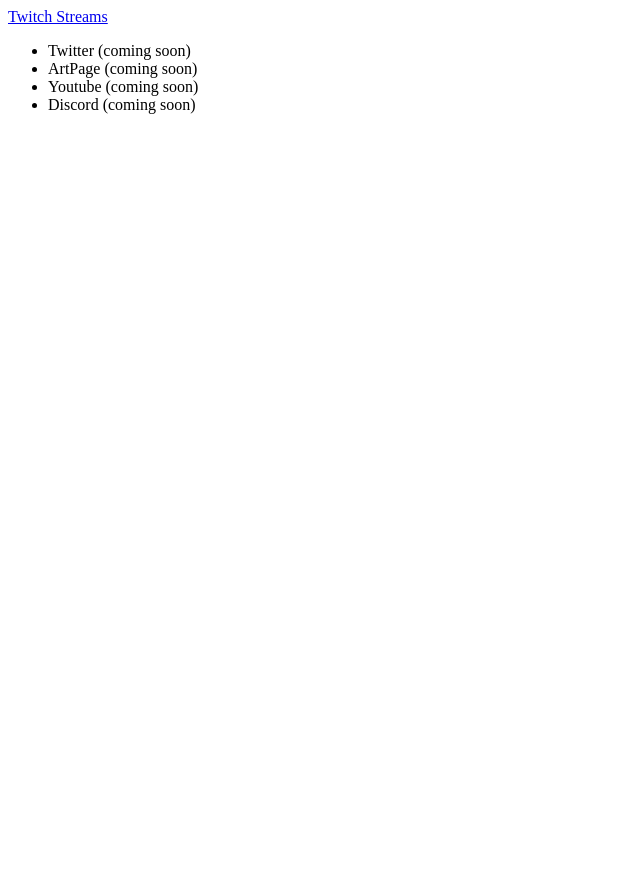
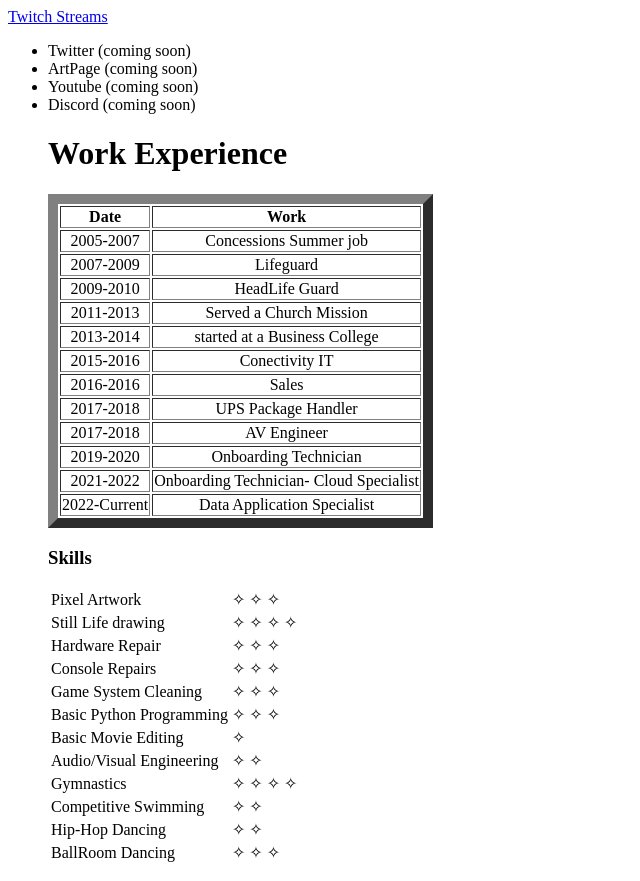
Before and after one commit to Deadman-tells-no-tale/Self-Learning, a plain HTML site: page HTML/HTML Practice/Personal webpage/Contact.html in a window 1280 px wide. Shown: the whole page, without its empty margins (0-640 px from the left). Before the commit the page ends 800 px from the top, so only its background shows below. Drawn offline with Linux system fonts and the light colour scheme.

Commit message:
new HTML editions to contact pages

```diff
--- a/HTML/HTML Practice/Personal webpage/Contact.html
+++ b/HTML/HTML Practice/Personal webpage/Contact.html
@@ -1,3 +1,8 @@
+<!DOCTYPE html>
+<html>
+<head>
+<meta charset="UTF-8">
+</head>
 <a href="https://www.twitch.tv/kaoticknight">Twitch Streams</a>
 <body>
     <ul>
@@ -5,5 +10,102 @@
     <li>ArtPage (coming soon)</li>
     <li>Youtube (coming soon)</li>
     <li>Discord (coming soon)</li>
+
+    <h1>
+        Work Experience
+    </h1>
+    <table border="10">
+        <thead>
+            <tr>
+                <th>Date</th>
+                <th>Work</th>
+            </tr>
+
+        </thead>
+        <tbody align="center">
+            <tr>
+                <td>2005-2007</td> <td>Concessions Summer job</td>
+            </tr>
+            <tr>
+                <td>2007-2009</td> <td>Lifeguard</td>
+            </tr>
+            <tr>
+                <td>2009-2010</td> <td>HeadLife Guard</td>
+            </tr>
+            <tr>
+                <td>2011-2013</td> <td>Served a Church Mission</td>
+            </tr>
+            <tr>
+                <td>2013-2014</td> <td>started at a Business College</td>
+            </tr>
+            <tr>
+                <td>2015-2016</td> <td>Conectivity IT</td>
+            </tr>
+            <tr>
+                <td>2016-2016</td> <td>Sales</td>
+            </tr>
+            <tr>
+                <td>2017-2018</td> <td>UPS Package Handler</td>
+            </tr>
+            <tr><td>2017-2018</td> <td>AV Engineer</td>
+            </tr>
+            <tr>
+                <td>2019-2020</td> <td>Onboarding Technician</td>
+            </tr>
+            <tr>
+                <td>2021-2022</td> <td>Onboarding Technician- Cloud Specialist</td>
+            </tr>
+            <tr>
+                <td>2022-Current</td>
+                <td>Data Application Specialist </td>
+            </tr>
+        </tbody>
+        <tfoot>
+
+        </tfoot>
+    </table>
+
+    <h3>Skills</h3>
+    <table>
+        <tbody>
+            <tr>
+                <td>Pixel Artwork</td><td>&#10023 &#10023 &#10023</td>
+            </tr>
+            <tr>
+                <td>Still Life drawing</td><td>&#10023 &#10023 &#10023 &#10023</td>
+            </tr>
+            <tr>
+                <td>Hardware Repair</td><td>&#10023 &#10023 &#10023</td>
+            </tr>
+            <tr>
+                <td>Console Repairs</td><td>&#10023 &#10023 &#10023</td>
+            </tr>
+            <tr>
+                <td>Game System Cleaning</td><td>&#10023 &#10023 &#10023</td>
+            </tr>
+            <tr>
+                <td>Basic Python Programming</td><td>&#10023 &#10023 &#10023</td>
+            </tr>
+            <tr>
+                <td>Basic Movie Editing</td><td>&#10023</td>
+            </tr>
+            <tr>
+                <td>Audio/Visual Engineering</td><td>&#10023 &#10023</td>
+            </tr>
+            <tr>
+                <td>Gymnastics</td><td>&#10023 &#10023 &#10023 &#10023</td>
+            </tr>
+            <tr>
+                <td>Competitive Swimming</td><td>&#10023 &#10023</td>
+            </tr>
+            <tr>
+                <td>Hip-Hop Dancing</td><td>&#10023 &#10023</td>
+            </tr>
+            <tr>
+                <td>BallRoom Dancing</td><td>&#10023 &#10023 &#10023</td>
+            </tr>
+        </tbody>
+    </table>
 </ul>
 </body>
+</html>
```
